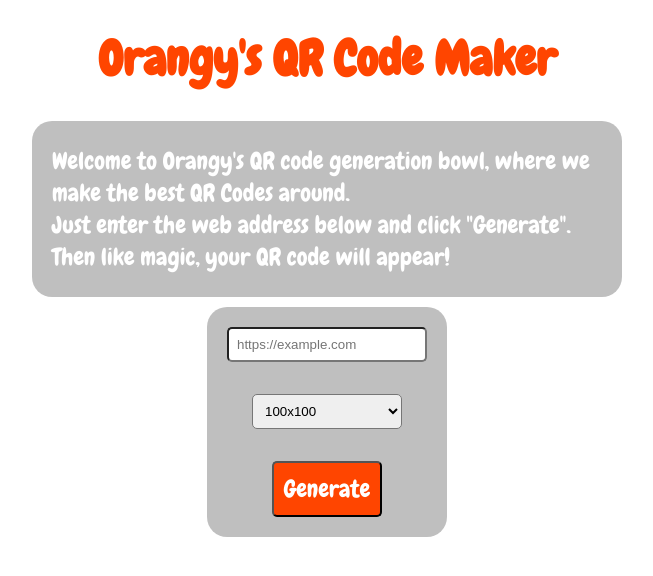
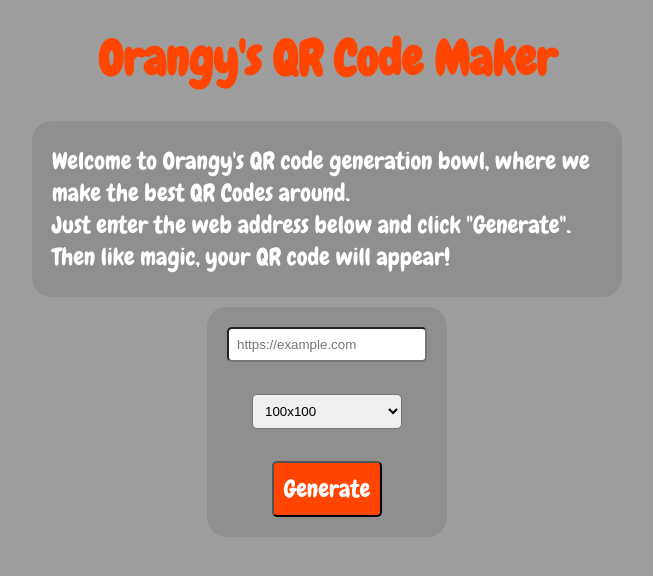
Before and after one commit to W-Coulthard/OrangysQRCodes, a plain HTML site: page index.html in a window 1280 px wide. Shown: the whole page, without its empty margins (313-966 px from the left). Drawn offline with Linux system fonts and the light colour scheme; the site is published under a folder, as on GitHub Pages, so addresses that start at the root find nothing.

Commit message:
b-g fix 2

```diff
--- a/src/styles/style.scss
+++ b/src/styles/style.scss
@@ -4,14 +4,14 @@ h1 {
     text-align: center;
     padding: 20px;
     font-size: 3rem;
-    display: flex;
+    display: block;
     align-items: center;
     justify-content: center;
     flex-direction: column;
 }
 
 body {
-    background-image: url(/src/images/orangeFish.png);
+    background-image: url(../images/orangeFish.png);
     background-repeat: no-repeat;
     background-position: center;
     background-size: cover;
```
Also changed, not shown: src/styles/style.css, 1 other file.
